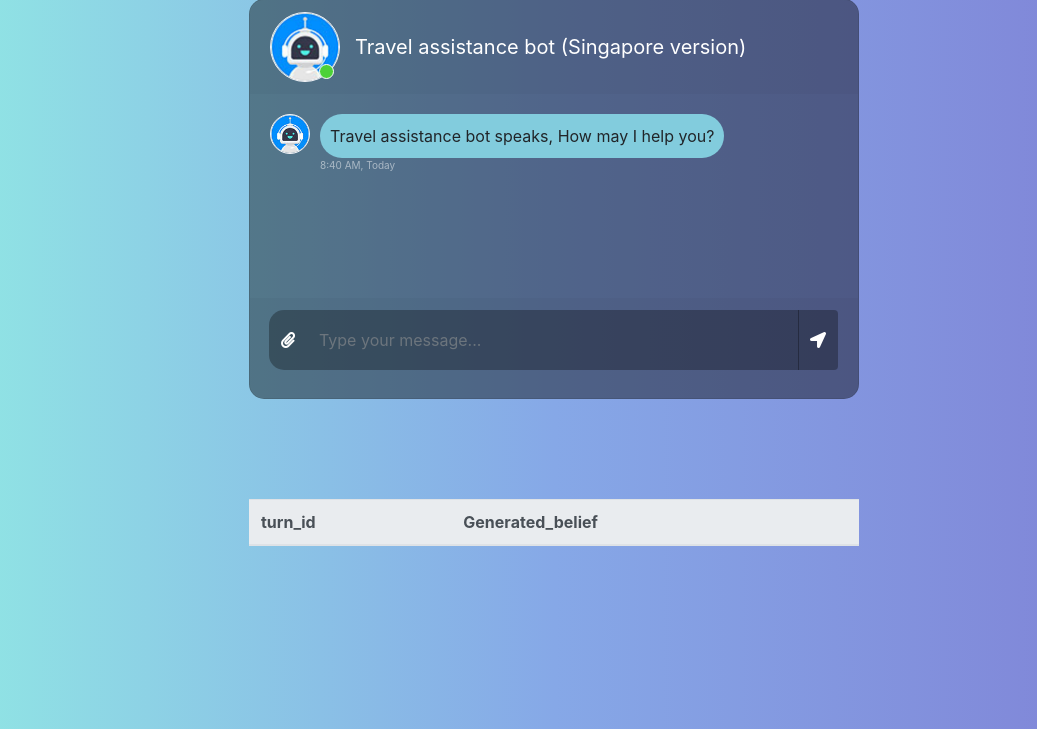
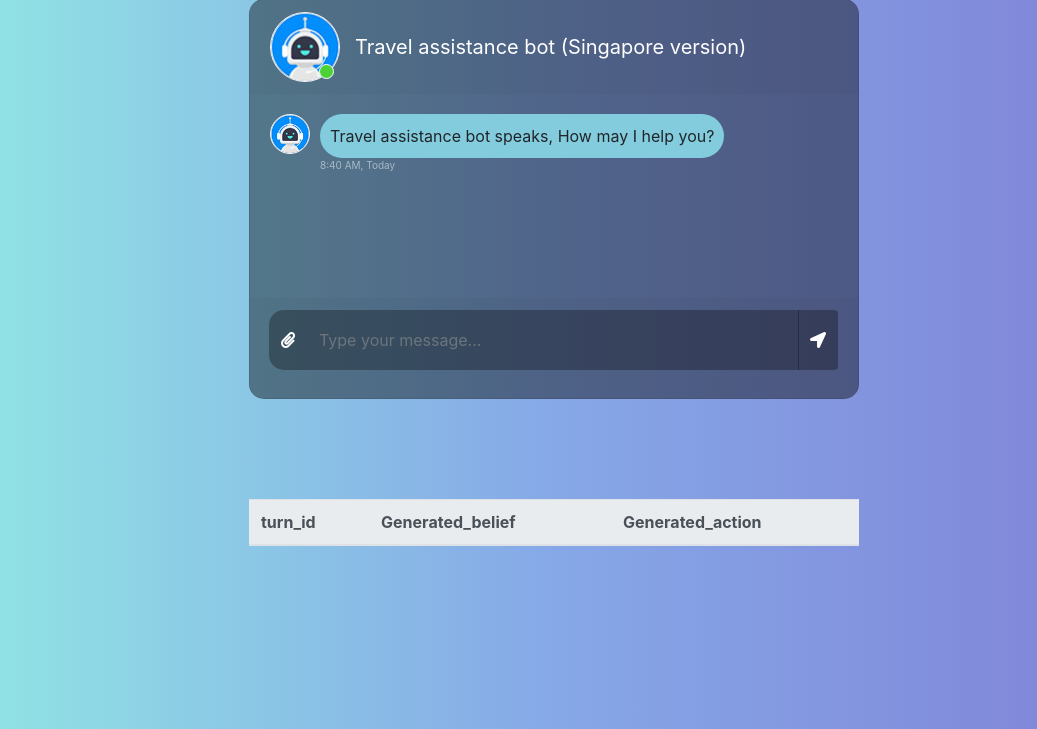
Before and after one commit to Reza-Ardestani/MMTOD, a Flask app: page / in a window 1280 px wide. Shown: the part 52-781 px from the top of the page, without its empty margins (86-1123 px from the left). Run offline with Flask 2, Linux system fonts and the light colour scheme; lists and menus that the app fills with data are empty; some libraries are stand-ins or nearby versions.

Commit message:
print agent's actions in html page

```diff
--- a/code/main.py
+++ b/code/main.py
@@ -206,6 +206,7 @@ def Create_message(message):
     result = session['result']
     result['turn_id'] = str(turn)
     result['Generated_belief'] = ''
+    result['Generated_action'] = ''
     result['response'] = ''
     result['status'] = 'on'
     result['has_image'] = 'False'
@@ -331,6 +332,7 @@ def Create_message(message):
     turn += 1
     prev_beliefs = beliefs
     result['Generated_belief'] = ' '.join(belief_text)
+    result['Generated_action'] = ' '.join(action_text)
     result['response']  = response_text[10:]
     session['result'] = result
     return result
--- a/code/static/custom2.js
+++ b/code/static/custom2.js
@@ -35,6 +35,7 @@ function submit_message(message) {
                  <tr>
                   <th scope="row"> ${data.turn_id}</th>
                   <td> ${data.Generated_belief}</td>
+                  <td> ${data.Generated_action}</td>
                 </tr>
           `)
       }
--- a/code/templates/index2.html
+++ b/code/templates/index2.html
@@ -72,6 +72,7 @@
                      <tr>
                         <th scope="col">turn_id</th>
                         <th scope="col">Generated_belief</th>
+                        <th scope="col">Generated_action</th>
                      </tr>
                   </thead>
                   <tbody class="problem-table">
```
